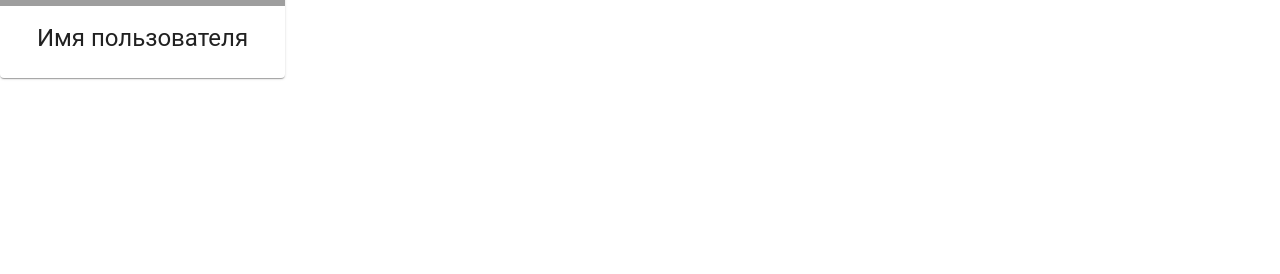
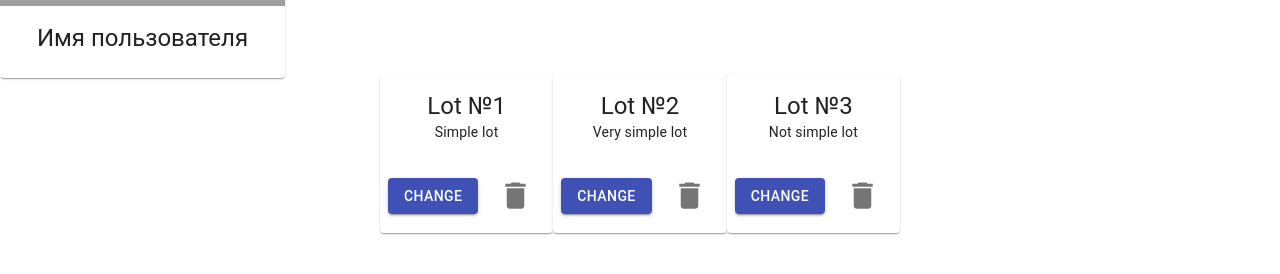
Before and after one commit to CoolzGH/AuctionSite, a React (Create React App) app in the folder react-app/: page / in a window 1280 px wide. Shown: the part 490-764 px from the top of the page. Built offline with nearby package versions, Linux system fonts and the light colour scheme; grey boxes are pictures that could not be loaded.

Commit message:
version 0.4

```diff
--- a/react-app/src/App.tsx
+++ b/react-app/src/App.tsx
@@ -1,15 +1,17 @@
 import React from 'react';
 import './App.css';
-import Head from './components/Head';
-import Ads from './components/Ads';
-import Avatar from './components/Avatar';
+import Head from './MyComponents/Head';
+import Ads from './MyComponents/Ads';
+import Avatar from './MyComponents/Avatar';
+import MyCards from './components/MyCards';
 
 function App() {
   return (
     <div className="App">
-      <Head></Head>
-      <Ads></Ads>
-      <Avatar></Avatar>
+      <Head/>
+      <Ads/>
+      <Avatar/>
+      <MyCards/>
     </div>
   );
 }
--- /dev/null
+++ b/react-app/src/components/MyCard.tsx
@@ -0,0 +1,65 @@
+import {
+    Button,
+    Card,
+    CardActions,
+    CardContent,
+    IconButton,
+    Typography,
+  } from "@material-ui/core";
+  import DeleteIcon from '@material-ui/icons/Delete';
+  import React, { Component } from "react";
+
+  export interface Lot {
+    title: string;
+    description?: string;
+  }
+
+  interface IProps {
+    lot: Lot;
+    onDelete: (stuff:Lot) => void
+  }
+
+  export default class MyCard extends Component<IProps> {
+    myLot: Lot;
+    constructor(props: IProps) {
+      super(props);
+      this.myLot = props.lot;
+    }
+
+    deleteHandler = () => {
+      console.log(`trying to delete me? ${JSON.stringify(this.myLot)}`)
+      if (window.confirm("Are you shure you want delete this?"))
+      {
+        console.log(`delete item ${JSON.stringify(this.myLot)}`)
+        this.props.onDelete(this.myLot);
+      } else {
+        console.log(`dont delete item ${JSON.stringify(this.myLot)}`)
+      }
+    }
+
+    render() {
+      return (
+        <Card>
+          <CardContent>
+            <Typography variant="h5" component="h2">
+              {this.myLot.title}
+            </Typography>
+            <Typography variant="body2" component="p">
+              {this.myLot.description}
+            </Typography>
+          </CardContent>
+          <CardActions>
+            <Button
+              variant="contained"
+              color="primary"
+            >
+              Change
+            </Button>
+            <IconButton aria-label="delete" onClick={this.deleteHandler} >
+              <DeleteIcon fontSize="large" />
+            </IconButton>
+          </CardActions>
+        </Card>
+      );
+    }
+  }
--- /dev/null
+++ b/react-app/src/components/MyCards.tsx
@@ -0,0 +1,70 @@
+import { Grid } from "@material-ui/core";
+import React, { Component } from "react";
+import MyCard, { Lot } from "./MyCard";
+
+const allLotNet: Lot[] = [
+  {
+    title: "Lot №1",
+    description: "Simple lot",
+  },
+  {
+    title: "Lot №2",
+    description: "Very simple lot",
+  },
+  {
+    title: "Lot №3",
+    description: "Not simple lot",
+  }
+];
+
+interface IState {
+  allLot: Lot[];
+}
+
+export default class MyCards extends Component<any, IState> {
+  constructor(props: any) {
+    super(props);
+    this.state = {
+      allLot: [],
+    };
+  }
+
+  componentDidMount() {
+    setTimeout(() => {
+      this.setState({ allLot: allLotNet });
+    }, 1200);
+  }
+
+  deleteElement = (lot: Lot) => {
+    const filtered = this.state.allLot.filter(
+      (item: Lot) => item !== lot
+    );
+    this.setState({ allLot: filtered });
+  };
+
+  render() {
+    return (
+      <>
+        {this.state.allLot.length > 0 ? (
+          <Grid container spacing={2}>
+            <Grid item xs={12}>
+              <Grid container justify="center" spacing={1}>
+                {this.state.allLot.map((item: Lot) => {
+                  return (
+                    <MyCard
+                      key={item.title}
+                      lot={item}
+                      onDelete={this.deleteElement}
+                    />
+                  );
+                })}
+              </Grid>
+            </Grid>
+          </Grid>
+        ) : (
+          <img src={"/gif/preloader.gif"} alt ={"Preloader"} />
+        )}
+      </>
+    );
+  }
+}
```
Also changed, not shown: react-app/src/MyComponents/MyComponent.tsx (added, +24 -0 lines), react-app/src/MyComponents/MyList.tsx (added, +28 -0 lines), react-app/public/gif/preloader.gif (added), react-app/src/MyComponents/Ads.tsx (renamed from react-app/src/components/Ads.tsx), react-app/src/MyComponents/Avatar.tsx (renamed from react-app/src/components/Avatar.tsx), react-app/src/MyComponents/Head.tsx (renamed from react-app/src/components/Head.tsx), 1 other file (tests, documents, lock files or other folders).
